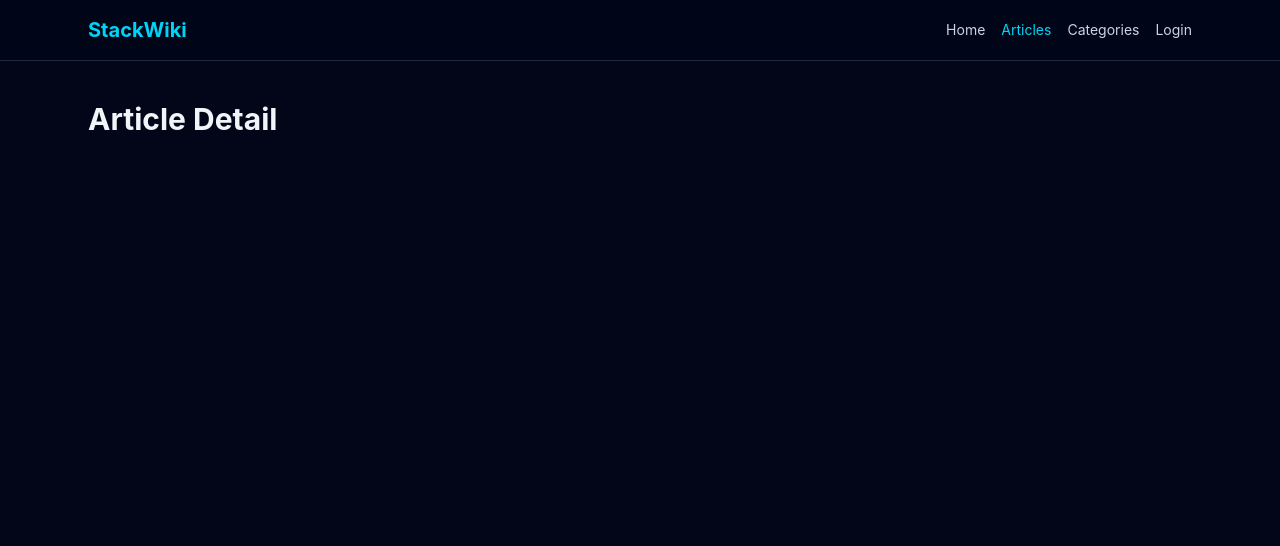
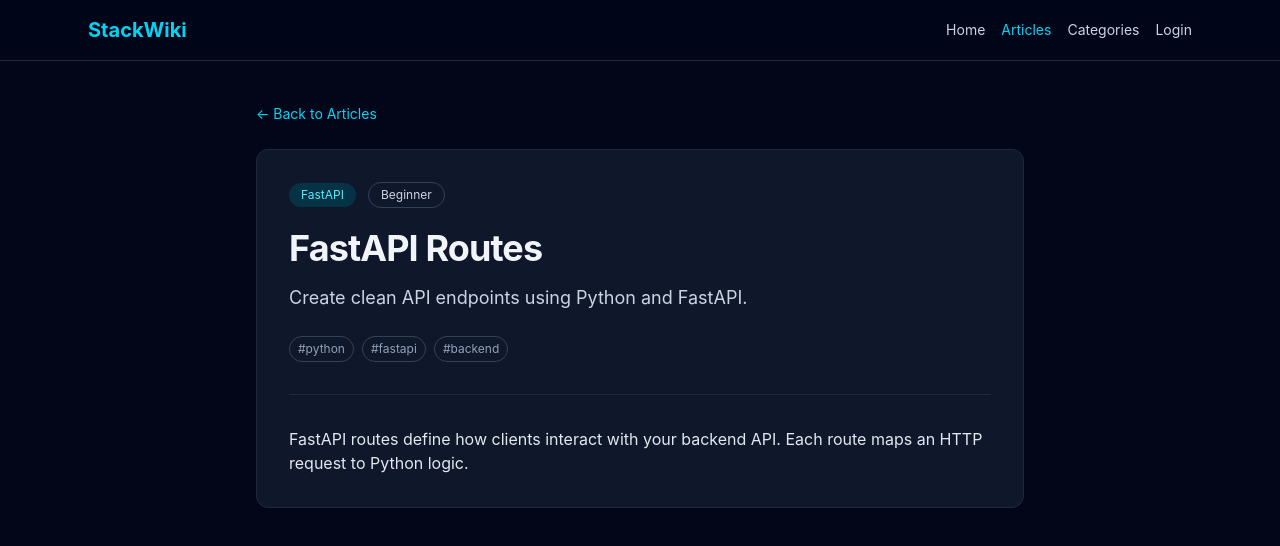
Before and after one commit to Hermit-commits-code/stackwiki-react, a React (Vite) app: page /articles/fastapi/fastapi-routes in a window 1280 px wide. Shown: the top 546 px of the page. Built offline with nearby package versions, Linux system fonts and the light colour scheme.

Commit message:
feat: add article detail pages

```diff
--- a/src/pages/ArticleDetailPage.tsx
+++ b/src/pages/ArticleDetailPage.tsx
@@ -1,3 +1,73 @@
+import { Link, useParams } from "react-router-dom";
+import { mockArticles } from "../features/articles/data/mockArticles";
+
 export function ArticleDetailPage() {
-  return <h1 className="text-3xl font-bold">Article Detail</h1>;
+  const { category, slug } = useParams();
+
+  const article = mockArticles.find(
+    (article) =>
+      article.category.toLowerCase() === category?.toLowerCase() &&
+      article.slug === slug,
+  );
+
+  if (!article) {
+    return (
+      <section className="rounded-xl border border-slate-800 bg-slate-900 p-8">
+        <h1 className="text-3xl font-bold">Article not found</h1>
+
+        <p className="mt-3 text-slate-300">That article does not exist yet.</p>
+
+        <Link
+          to="/articles"
+          className="mt-6 inline-block rounded-lg bg-cyan-500 px-5 py-3 font-semibold text-slate-950 hover:bg-cyan-400"
+        >
+          Back to Articles
+        </Link>
+      </section>
+    );
+  }
+
+  return (
+    <article className="mx-auto max-w-3xl">
+      <Link
+        to="/articles"
+        className="text-sm text-cyan-400 hover:text-cyan-300"
+      >
+        ← Back to Articles
+      </Link>
+
+      <div className="mt-6 rounded-xl border border-slate-800 bg-slate-900 p-8">
+        <div className="mb-5 flex flex-wrap items-center gap-3">
+          <span className="rounded-full bg-cyan-950 px-3 py-1 text-xs text-cyan-300">
+            {article.category}
+          </span>
+
+          <span className="rounded-full border border-slate-700 px-3 py-1 text-xs text-slate-300">
+            {article.difficulty}
+          </span>
+        </div>
+
+        <h1 className="text-4xl font-bold tracking-tight">{article.title}</h1>
+
+        <p className="mt-4 text-lg text-slate-300">{article.description}</p>
+
+        <div className="mt-6 flex flex-wrap gap-2">
+          {article.tags.map((tag) => (
+            <span
+              key={tag}
+              className="rounded-full border border-slate-700 px-2 py-1 text-xs text-slate-400"
+            >
+              #{tag}
+            </span>
+          ))}
+        </div>
+
+        <hr className="my-8 border-slate-800" />
+
+        <div className="space-y-4 text-slate-200">
+          <p>{article.content}</p>
+        </div>
+      </div>
+    </article>
+  );
 }
```
